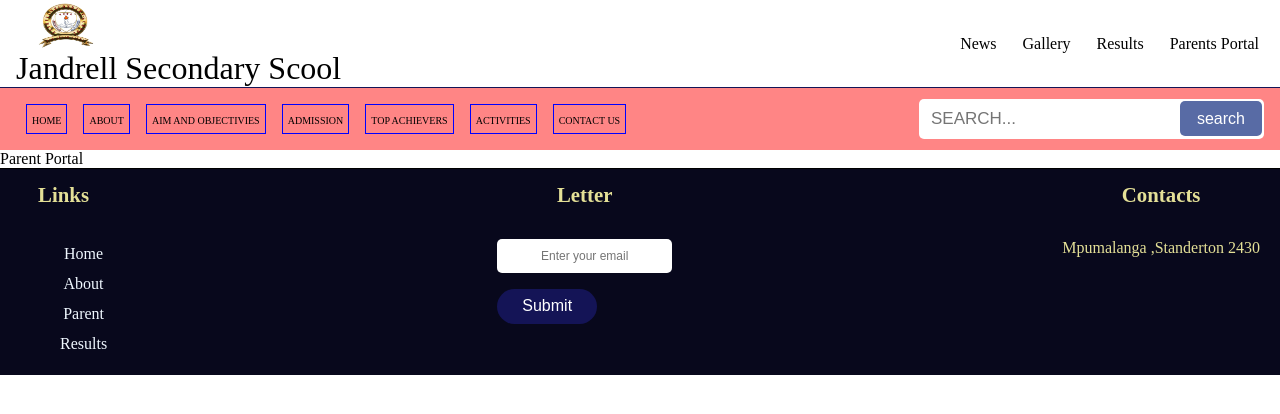
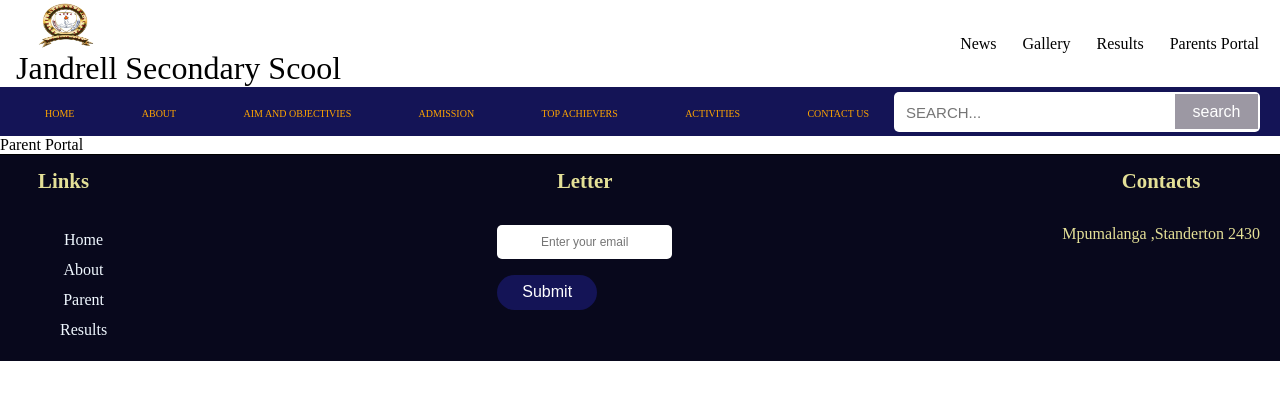
Before and after one commit to mRrobots/Jandrell, a React (Create React App) app: page /parents in a window 1280 px wide. Shown: the top 414 px of the page. Built offline with nearby package versions, Linux system fonts and the light colour scheme.

Commit message:
fix:better Nav

```diff
--- a/src/app/components/NavBar/HomeBar.module.css
+++ b/src/app/components/NavBar/HomeBar.module.css
@@ -7,30 +7,29 @@ body{
 }
 
 .mainbar{
-    background-color: #ff8585;
+    background-color: #141456;
     color: rgb(0, 0, 0);
     display: flex;
     flex-direction: row;
     align-items: center;
     justify-content: space-between;
-    padding: 0 1rem;
+    padding: 0 20px;
 }
 
 .mainbar ul{
-    /* margin: 0; */
-    /* padding: 0; */
+    margin: 10px;
+    width: 70%;
     list-style: none;
     display: flex;
     flex-direction: row;
-    justify-content: center;
+    justify-content: space-between;
     align-items: center;
-    gap: 1rem;
     padding: 0 10px;
 }
 
 .mainbar ul li{
-    border: solid 1px blue;
-    color: rgb(0, 0, 0);
+    /* border: solid 1px rgb(211, 211, 219); */
+    color: orange;
     padding: 5px;
     text-align: center;
     text-decoration: none;
@@ -44,18 +43,18 @@ body{
 }
 
 .mainbar li:hover{
-    background-color: #34348e;
-    color: white;
+    background-color: #ffffff;
+    color: rgb(0, 0, 0);
 }
 
 .mainbar form{
+    width: 30%;
     display: flex;
     flex-direction: row;
     height: 40px;
     padding: 2px;
     background: #ffffff;
     border-radius: 5px;
-
 }
 
 .mainbar form input{
@@ -63,7 +62,7 @@ body{
     height: 100%;
     padding: 0 10px;
     color: #e6e6e6;
-    font-size: 17px;
+    font-size: 15px;
     border: none;
     font-weight: 500;
     background: none;
@@ -71,13 +70,14 @@ body{
 
 .mainbar form button{
     padding: 0 15px;
-    color: #fff;
-    background: #586ba5;
+    color: #ffffff;
+    background: #9c98a3;
     border: none;
     cursor: pointer;
-
+    border-radius: 0px;
 }
 
 .mainbar form button:hover{
     background: #23315b;
+    color: black;
 }
```
